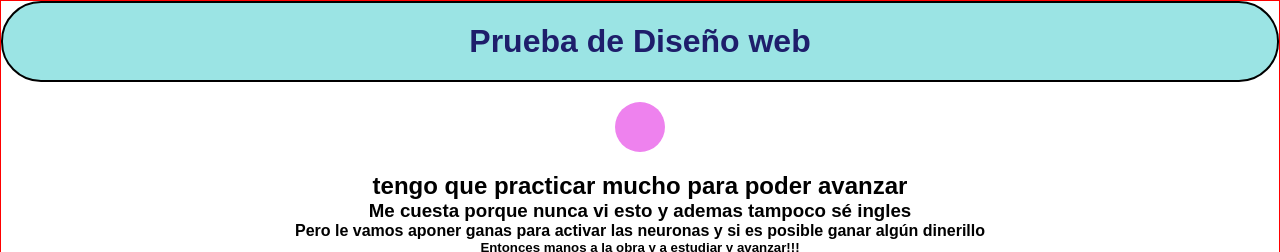
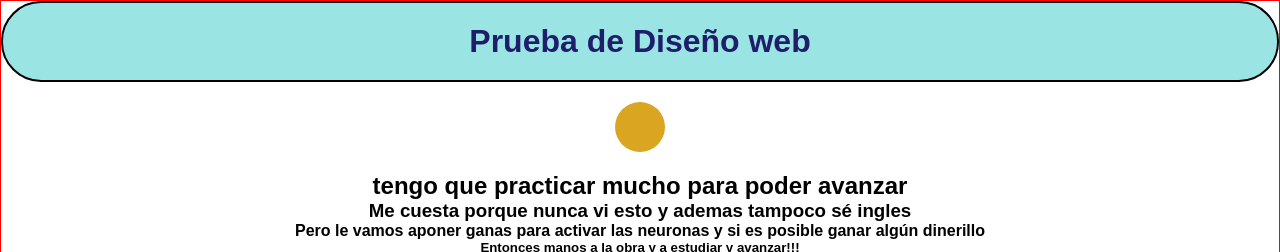
Before and after one commit to RDanielito/primer-intento, a plain HTML site: page index.html in a window 1280 px wide. Shown: the top 252 px of the page. Drawn offline with Linux system fonts and the light colour scheme.

Commit message:
circulo dorado

```diff
--- a/style.css
+++ b/style.css
@@ -22,7 +22,7 @@ p {
 .circulo {
     height: 50px;
     width: 50px;
-    background-color: violet;
+    background-color: goldenrod;
     margin: 20px auto;
     border-radius: 50%;
 }
```
